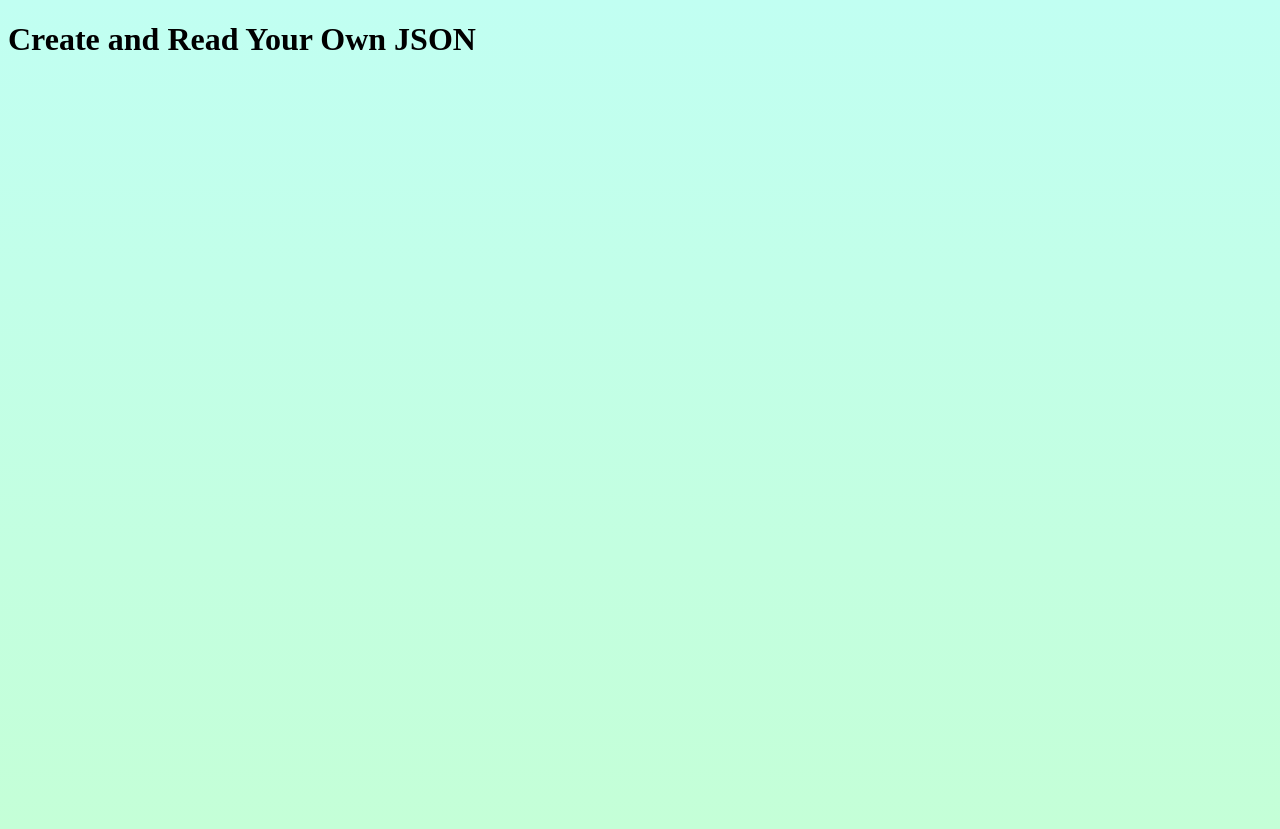
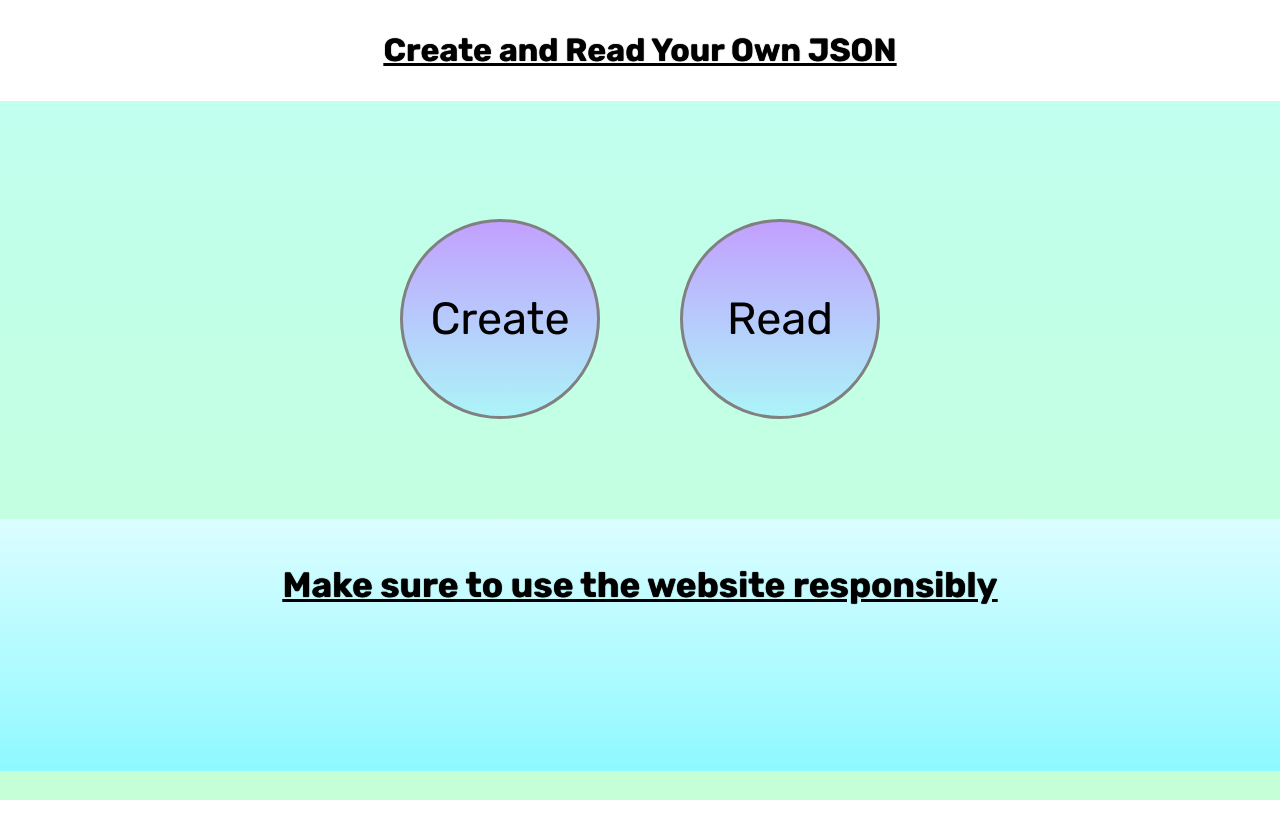
Before and after one commit to alex-eng-2005/json_creator_reader, a website: page public/index.html in a window 1280 px wide. After the commit the page ends 800 px from the top, so only its background shows below. Drawn offline with Linux system fonts and the light colour scheme.

Commit message:
Main Screen added

```diff
--- a/public/index.html
+++ b/public/index.html
@@ -4,13 +4,23 @@
     <meta charset="UTF-8">
     <meta name="viewport" content="width=device-width, initial-scale=1.0">
     <link href="styles.css" rel="stylesheet">
-    <title>Document</title>
+    <link rel="preconnect" href="https://fonts.googleapis.com">
+<link rel="preconnect" href="https://fonts.gstatic.com" crossorigin>
+<link href="https://fonts.googleapis.com/css2?family=Oswald:wght@200..700&family=Rubik:ital,wght@0,300..900;1,300..900&display=swap" rel="stylesheet">
+    <title>Main</title>
 </head>
 <body>
     <div id="info">
         <h1>Create and Read Your Own JSON</h1>
     </div>
-
+    <br>
+    <div id="all_buttons">
+        <button id="create" class="my_b">Create</button>
+        <button id="read" class="my_b">Read</button>
+    </div>
+    <footer id="info2">
+        <h3>Make sure to use the website responsibly</h3>
+    </footer>
 
 </body>
 </html>
--- a/public/styles.css
+++ b/public/styles.css
@@ -2,4 +2,53 @@ body
 {
     background: linear-gradient(#C1FFF2,#c4ffd7);
     height: 100vh;
+    margin: auto;
 }
+
+#info, #info2
+{
+  font-family: "Rubik", sans-serif;
+  font-optical-sizing: auto;
+  font-weight:  400px;
+  font-style: normal;
+  text-align: center;
+  text-decoration: underline;
+  text-shadow: 0px 0px 1px black;
+  padding: 10px;
+  background-color: white;
+}
+
+#all_buttons
+{
+    display: flex;
+    justify-content: center;
+    align-items: center;
+    height: 50vh;
+}
+.my_b
+{
+    font-family: "Rubik", sans-serif;
+    font-optical-sizing: auto;
+    font-weight:  400px;
+    font-style: normal;
+    font-size: 45px;
+    margin: 40px;
+    height: 200px;
+    width: 200px;
+    border-radius: 100px;
+    border: 3px solid grey;
+    background: linear-gradient(#c2a0ff,#ACF4F8);
+    cursor: pointer;
+
+}
+
+.my_b:hover
+{
+    background: linear-gradient(#ACF4F8,#c2a0ff);
+}
+#info2
+{
+    height: 29vh;
+    font-size: 30px;
+    background: linear-gradient(#DCFDFF,#8ef9ff)
+}
```
Also changed, not shown: public/creator.html (+11 -0 lines).
